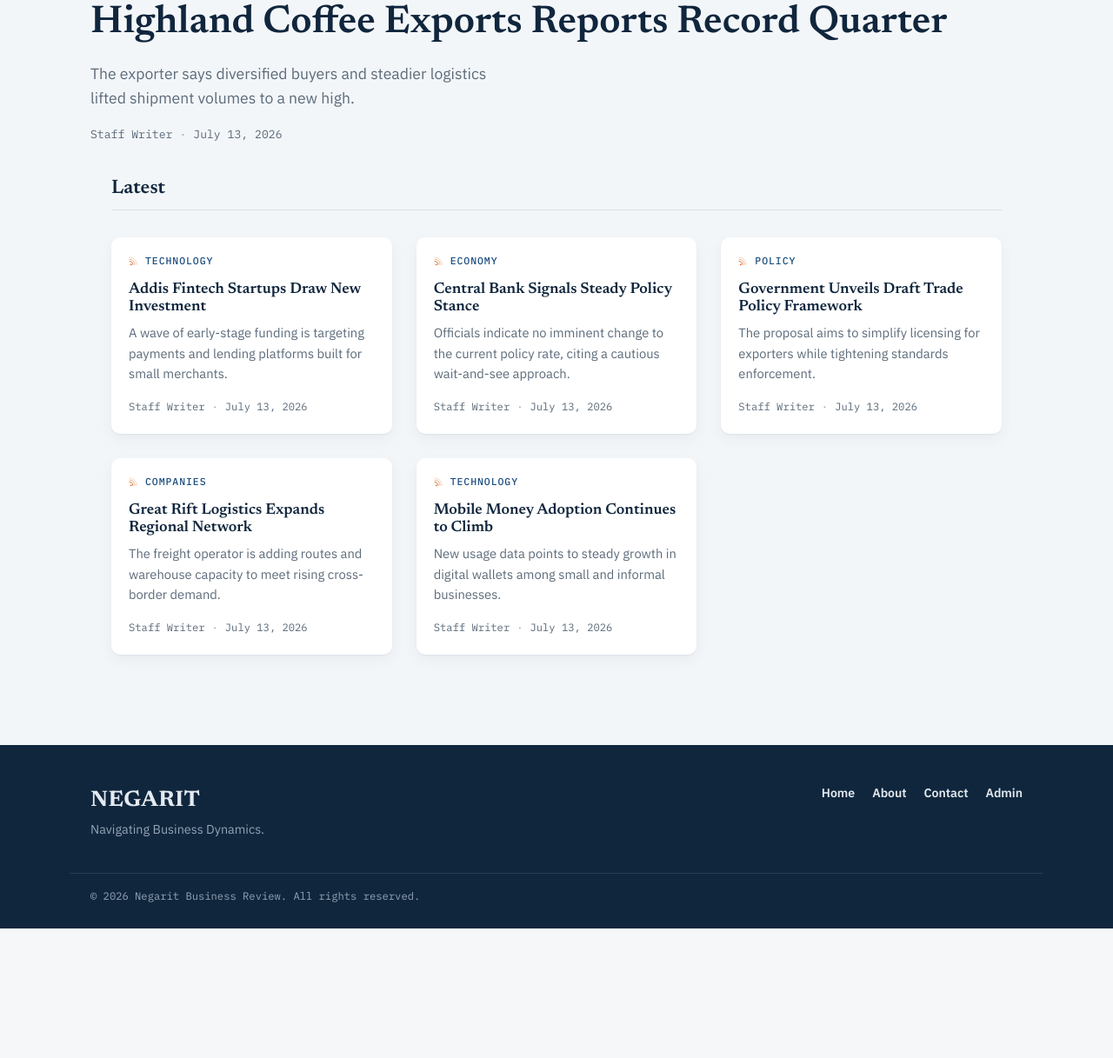
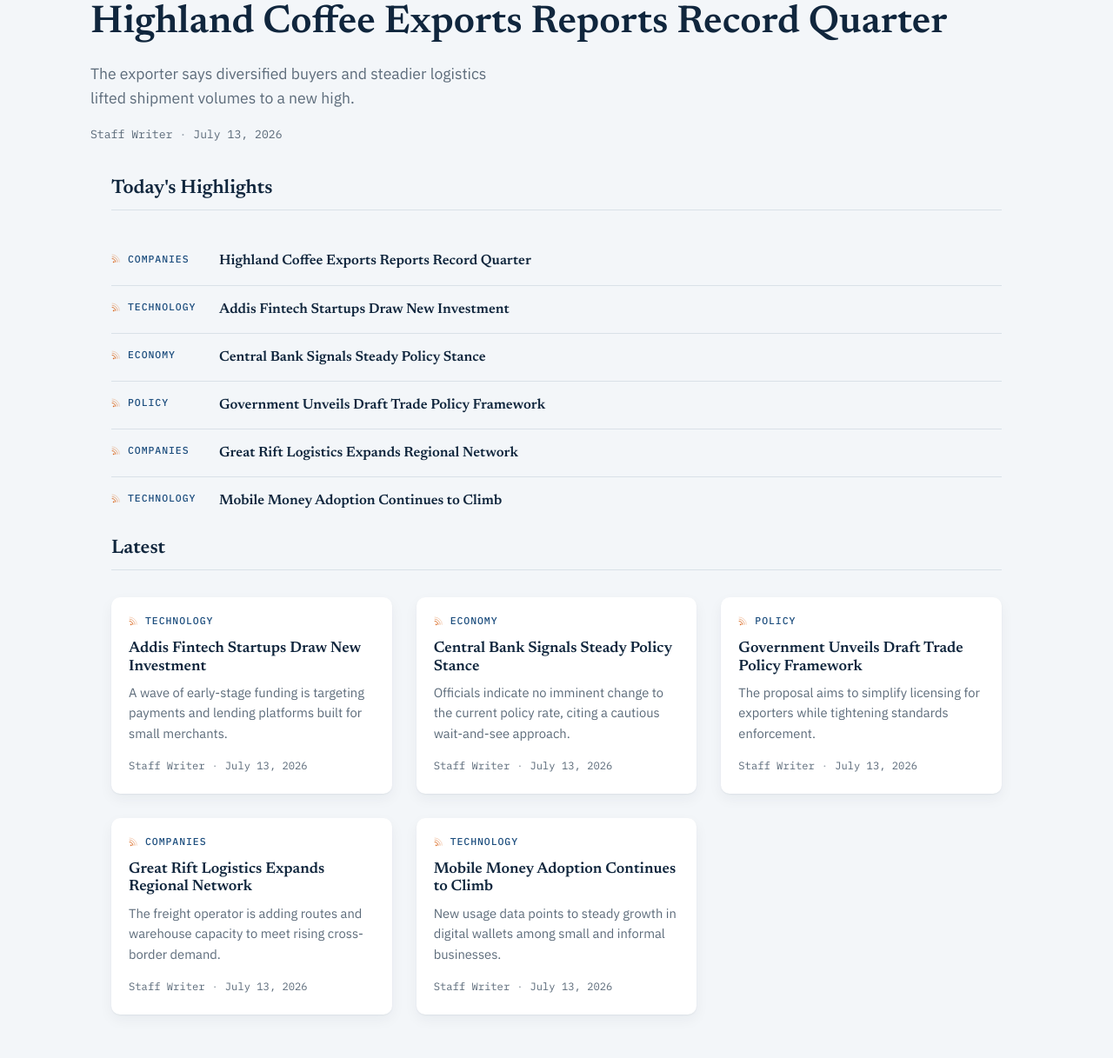
Before and after one commit to Liben4/negarit-business-news, a Flask app: page / in a window 1280 px wide. Shown: the part 253-1470 px from the top of the page at 87% size. Before the commit the page ends 1321 px from the top, so only its background shows below. Run offline with Flask 3, Linux system fonts and the light colour scheme; data comes from the database, SQL or seed files in the repository.

Commit message:
Add Editor's Picks and Today's Highlights
- Editor's Picks: new editors_pick flag, admin checkbox, homepage
  section (card grid, same treatment as Latest) showing up to 4
- Today's Highlights: compact list of everything published today,
  computed from SITE_TZ's midnight boundary (not server time or naive
  UTC) so 'today' actually means today locally — verified with an
  article dated 'yesterday in Addis time' to confirm it's excluded from
  Highlights specifically while still correctly showing in Latest
  (which has no date filter)
- Both sections simply don't render when empty, rather than showing an
  empty box — same pattern as the rest of the site

```diff
--- a/app.py
+++ b/app.py
@@ -115,6 +115,7 @@ CREATE TABLE IF NOT EXISTS articles (
     tags           TEXT NOT NULL DEFAULT '',
     claps          INTEGER NOT NULL DEFAULT 0,
     breaking       INTEGER NOT NULL DEFAULT 0,
+    editors_pick   INTEGER NOT NULL DEFAULT 0,
     status         TEXT NOT NULL DEFAULT 'published',
     featured       INTEGER NOT NULL DEFAULT 0,
     publish_at     TEXT,
@@ -240,6 +241,8 @@ def migrate_db(conn):
         conn.execute("ALTER TABLE articles ADD COLUMN claps INTEGER NOT NULL DEFAULT 0")
     if "breaking" not in existing_cols:
         conn.execute("ALTER TABLE articles ADD COLUMN breaking INTEGER NOT NULL DEFAULT 0")
+    if "editors_pick" not in existing_cols:
+        conn.execute("ALTER TABLE articles ADD COLUMN editors_pick INTEGER NOT NULL DEFAULT 0")
     conn.commit()
 
 
@@ -580,7 +583,29 @@ def index():
         exclude_ids,
     ).fetchall()
 
-    return render_template("index.html", featured_articles=featured_articles, latest=latest)
+    editors_picks = db.execute(
+        """SELECT articles.*, categories.name AS category_name, categories.slug AS category_slug
+           FROM articles LEFT JOIN categories ON articles.category_id = categories.id
+           WHERE articles.status = 'published' AND articles.editors_pick = 1
+           ORDER BY articles.updated_at DESC LIMIT 4"""
+    ).fetchall()
+
+    # "Today" means today in SITE_TZ, not the server's own timezone —
+    # same reasoning as scheduled publishing.
+    now_local = datetime.now(timezone.utc).astimezone(SITE_TZ)
+    today_start_local = now_local.replace(hour=0, minute=0, second=0, microsecond=0)
+    today_start_utc = today_start_local.astimezone(timezone.utc).replace(tzinfo=None).isoformat()
+
+    highlights = db.execute(
+        """SELECT articles.*, categories.name AS category_name, categories.slug AS category_slug
+           FROM articles LEFT JOIN categories ON articles.category_id = categories.id
+           WHERE articles.status = 'published' AND articles.created_at >= ?
+           ORDER BY articles.created_at DESC LIMIT 6""",
+        (today_start_utc,),
+    ).fetchall()
+
+    return render_template("index.html", featured_articles=featured_articles, latest=latest,
+                            editors_picks=editors_picks, highlights=highlights)
 
 
 @app.route("/category/<slug>")
@@ -910,6 +935,7 @@ def admin_new_article():
             status = "published"
         featured = 1 if request.form.get("featured") == "on" else 0
         breaking = 1 if request.form.get("breaking") == "on" else 0
+        editors_pick = 1 if request.form.get("editors_pick") == "on" else 0
 
         if not title or not content:
             flash("Title and content are required.", "error")
@@ -933,11 +959,11 @@ def admin_new_article():
         db.execute(
             """INSERT INTO articles
                (title, slug, summary, content, category_id, image_filename,
-                author, author_bio, author_avatar, tags, status, featured, breaking,
+                author, author_bio, author_avatar, tags, status, featured, breaking, editors_pick,
                 publish_at, created_at, updated_at)
-               VALUES (?, ?, ?, ?, ?, ?, ?, ?, ?, ?, ?, ?, ?, ?, ?, ?)""",
+               VALUES (?, ?, ?, ?, ?, ?, ?, ?, ?, ?, ?, ?, ?, ?, ?, ?, ?)""",
             (title, slug, summary, content, category_id, image_filename,
-             author, author_bio, author_avatar, tags, status, featured, breaking,
+             author, author_bio, author_avatar, tags, status, featured, breaking, editors_pick,
              publish_at, now, now),
         )
         db.commit()
@@ -972,6 +998,7 @@ def admin_edit_article(article_id):
             status = "published"
         featured = 1 if request.form.get("featured") == "on" else 0
         breaking = 1 if request.form.get("breaking") == "on" else 0
+        editors_pick = 1 if request.form.get("editors_pick") == "on" else 0
 
         if not title or not content:
             flash("Title and content are required.", "error")
@@ -996,10 +1023,10 @@ def admin_edit_article(article_id):
         db.execute(
             """UPDATE articles SET title=?, slug=?, summary=?, content=?, category_id=?,
                image_filename=?, author=?, author_bio=?, author_avatar=?, tags=?,
-               status=?, featured=?, breaking=?, publish_at=?, updated_at=?
+               status=?, featured=?, breaking=?, editors_pick=?, publish_at=?, updated_at=?
                WHERE id=?""",
             (title, slug, summary, content, category_id, image_filename,
-             author, author_bio, author_avatar, tags, status, featured, breaking, publish_at, now, article_id),
+             author, author_bio, author_avatar, tags, status, featured, breaking, editors_pick, publish_at, now, article_id),
         )
         db.commit()
         messages = {"published": "Article updated.", "draft": "Draft saved.",
--- a/static/css/style.css
+++ b/static/css/style.css
@@ -612,6 +612,37 @@ html[data-theme="dark"] .theme-toggle__icon--moon { display: block; }
 }
 
 .latest { padding-top: 8px; }
+
+.highlights { padding-top: 8px; }
+
+.highlights__list {
+  list-style: none;
+  padding: 0 24px;
+  display: flex;
+  flex-direction: column;
+}
+
+.highlights__item {
+  display: flex;
+  align-items: baseline;
+  gap: 14px;
+  padding: 14px 0;
+  border-bottom: 1px solid var(--hairline);
+  flex-wrap: wrap;
+}
+
+.highlights__item:last-child { border-bottom: none; }
+.highlights__item .eyebrow { margin-bottom: 0; flex-shrink: 0; width: 110px; }
+
+.highlights__title {
+  font-family: var(--font-display);
+  font-weight: 600;
+  font-size: 1.02rem;
+  color: var(--ink-navy);
+  transition: color 0.15s ease;
+}
+
+.highlights__title:hover, .highlights__title:focus-visible { color: var(--brand-blue); }
 
 .card-grid {
   display: grid;
--- a/templates/admin/article_form.html
+++ b/templates/admin/article_form.html
@@ -121,6 +121,11 @@
         <input type="checkbox" name="breaking" {% if article and article['breaking'] %}checked{% endif %}>
         Mark as breaking news <em>(shows in the site-wide ticker)</em>
       </label>
+
+      <label class="checkbox checkbox--standalone">
+        <input type="checkbox" name="editors_pick" {% if article and article['editors_pick'] %}checked{% endif %}>
+        Editor's pick <em>(shows in the homepage Editor's Picks section)</em>
+      </label>
     </div>
 
     <div class="form-actions">
--- a/templates/index.html
+++ b/templates/index.html
@@ -46,6 +46,51 @@
 </section>
 {% endif %}
 
+{% if highlights %}
+<section class="wrap highlights">
+  <div class="section-heading">
+    <h2>Today's Highlights</h2>
+  </div>
+  <ul class="highlights__list">
+    {% for art in highlights %}
+    <li class="highlights__item">
+      {{ eyebrow(art['category_name'] or 'News') }}
+      <a href="{{ url_for('article', slug=art['slug']) }}" class="highlights__title">{{ art['title'] }}</a>
+    </li>
+    {% endfor %}
+  </ul>
+</section>
+{% endif %}
+
+{% if editors_picks %}
+<section class="wrap latest">
+  <div class="section-heading">
+    <h2>Editor's Picks</h2>
+  </div>
+  <div class="card-grid">
+    {% for art in editors_picks %}
+    <article class="card reveal" style="transition-delay: {{ (loop.index0 % 3) * 0.08 }}s">
+      {% if art['image_filename'] %}
+      <a href="{{ url_for('article', slug=art['slug']) }}" class="card__image">
+        <img src="{{ url_for('serve_upload', filename=art['image_filename']) }}" alt="{{ art['title'] }}" loading="lazy">
+      </a>
+      {% endif %}
+      <div class="card__body">
+        {{ eyebrow(art['category_name'] or 'News', url_for('category', slug=art['category_slug']) if art['category_slug'] else None) }}
+        <h3 class="card__title"><a href="{{ url_for('article', slug=art['slug']) }}">{{ art['title'] }}</a></h3>
+        <p class="card__summary">{{ art['summary'] }}</p>
+        <div class="byline byline--small">
+          <span>{{ art['author'] }}</span>
+          <span class="byline__dot">&middot;</span>
+          <span>{{ art['created_at']|format_date }}</span>
+        </div>
+      </div>
+    </article>
+    {% endfor %}
+  </div>
+</section>
+{% endif %}
+
 {% if latest %}
 <section class="wrap latest">
   <div class="section-heading">
```
